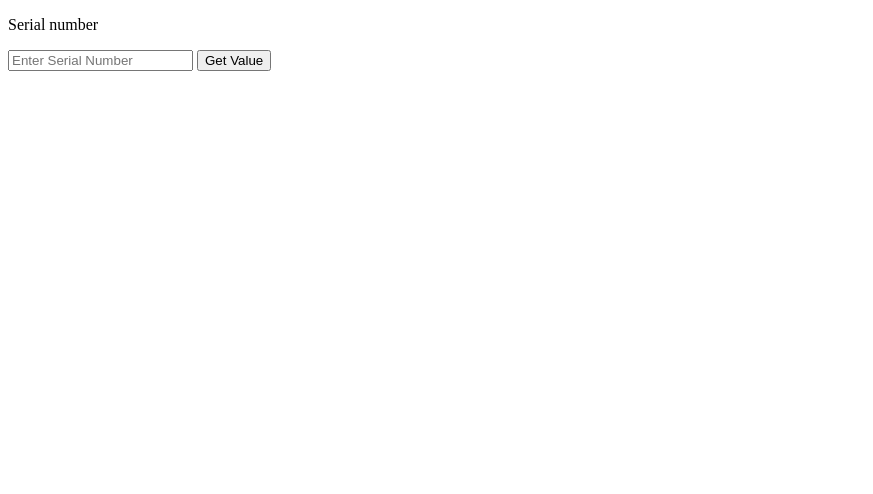
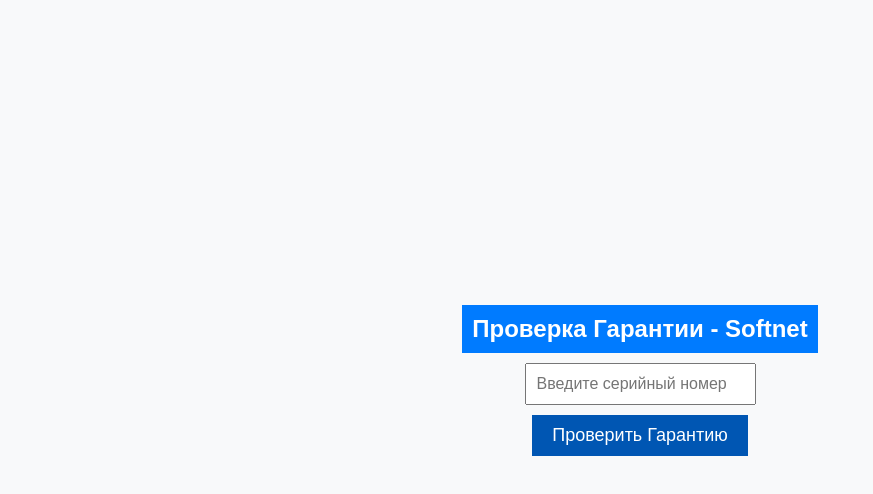
Before and after one commit to Yershat/serial-number-search, a plain HTML site: page index.html in a window 1280 px wide. Shown: the whole page, without its empty margins (0-873 px from the left). Drawn offline with nearby package versions, Linux system fonts and the light colour scheme.

Commit message:
Update index.html

```diff
--- a/index.html
+++ b/index.html
@@ -1,20 +1,74 @@
 <!DOCTYPE html>
-<html lang="en">
-  <p> Serial number</p>
+<html lang="ru">
   <head>
     <meta charset="UTF-8" />
     <meta name="viewport" content="width=device-width, initial-scale=1.0" />
-    <title>Your Website</title>
-    <script src="https://code.jquery.com/jquery-3.6.4.min.js"></script>
+    <title>Проверка Гарантии - Softnet</title>
+    <style>
+      body {
+        font-family: "Arial", sans-serif;
+        background-color: #f8f9fa; /* Light gray background */
+        margin: 0;
+        padding: 0;
+        display: flex;
+        flex-direction: column;
+        align-items: center;
+        justify-content: center;
+        height: 100vh;
+      }
+
+      header {
+        text-align: center;
+        background-color: #007bff;
+        color: #fff;
+        padding: 10px;
+        font-size: 24px;
+        font-weight: bold;
+      }
+
+      #serialInput {
+        padding: 10px;
+        margin: 10px;
+        font-size: 16px;
+      }
+
+      #result {
+        margin: 20px;
+        font-size: 18px;
+        font-weight: bold;
+      }
+
+      #loading-logo {
+        display: none;
+        font-size: 20px;
+      }
+
+      button {
+        padding: 10px 20px;
+        font-size: 18px;
+        background-color: #0056b3; /* Darker blue color */
+        color: #fff;
+        border: none;
+        cursor: pointer;
+        transition: background-color 0.3s ease;
+      }
+
+      button:hover {
+        background-color: #004080; /* Darker shade on hover */
+      }
+    </style>
   </head>
   <body>
+    <header>Проверка Гарантии - Softnet</header>
+
     <!-- Loading logo -->
-    <div id="loading-logo" style="display: none">Loading...</div>
+    <div id="loading-logo">Загрузка...</div>
 
-    <input type="text" id="serialInput" placeholder="Enter Serial Number" />
-    <button onclick="fetchData()">Get Value</button>
+    <input type="text" id="serialInput" placeholder="Введите серийный номер" />
+    <button onclick="fetchData()">Проверить Гарантию</button>
     <div id="result"></div>
 
+    <script src="https://code.jquery.com/jquery-3.6.4.min.js"></script>
     <script>
       function fetchData() {
         // Show loading logo
```
